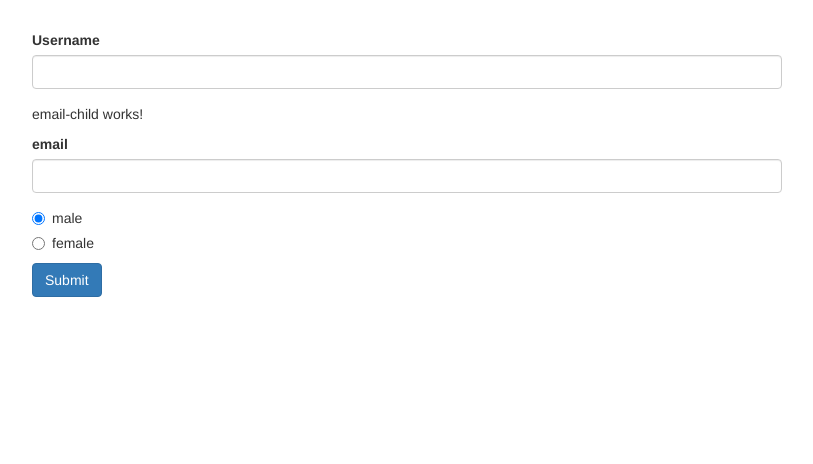
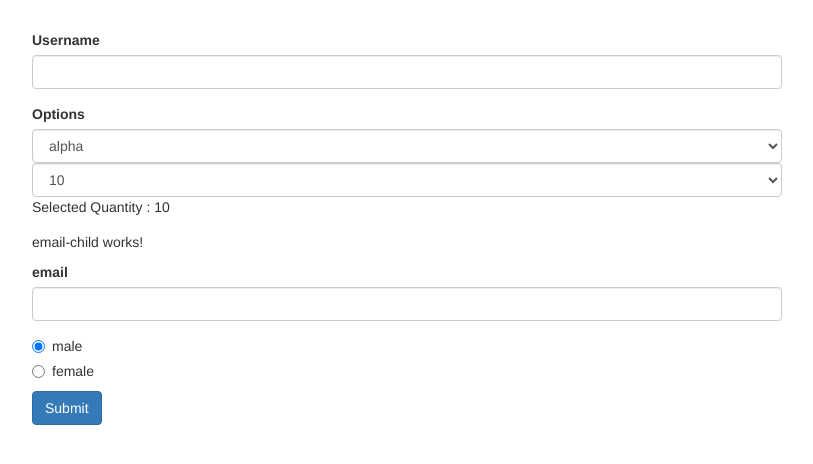
Before and after one commit to Stylianos91/forms-reactive-start, an Angular app: page / in a window 1280 px wide. Shown: the top 464 px of the page, without its empty margins (233-1046 px from the left). Built offline with nearby package versions, Linux system fonts and the light colour scheme.

Commit message:
Last changes

```diff
--- a/src/app/app.component.html
+++ b/src/app/app.component.html
@@ -9,6 +9,22 @@
             id="username"
             formControlName="username"
             class="form-control">
+        </div>
+        <div class="form-group">
+          <label for="options">Options</label>
+          <select  type="text"
+          id="options"
+          formControlName="options"
+          class="form-control" >
+            <option *ngFor="let option of options" [value]="option">{{option}}</option>
+          </select>
+          <select name="selectedQuantity" id="aantal" class="form-control" >
+            <option *ngFor="let option of optiones" [value]="selectedQuantity">{{option}}</option>
+         </select>
+
+         <p>Selected Quantity : {{selectedQuantity}}</p>
+
+
         </div>
 
         <app-email-child (emailValue)="onFormvalue($event)" [events]="eventsSubject.asObservable()"></app-email-child>
--- a/src/app/app.component.ts
+++ b/src/app/app.component.ts
@@ -9,7 +9,10 @@ import { Subject } from 'rxjs';
 })
 export class AppComponent implements OnInit{
   eventsSubject: Subject<void> = new Subject<void>();
-
+  options = ['alpha', 'beta','gamma'];
+  selectedOption = "alpha";
+  optiones: string[] = ["10", "20", "50"];
+  selectedQuantity = "10";
   genders = ['male', 'female'];
   signupForm: FormGroup;
   emailValue:any;
@@ -18,6 +21,7 @@ export class AppComponent implements OnInit{
       'username': new FormControl(null),
        'email': new FormControl(null),
       'gender': new FormControl('male'),
+      'options': new FormControl('alpha'),
     })
   }
   onFormvalue(event){
```
